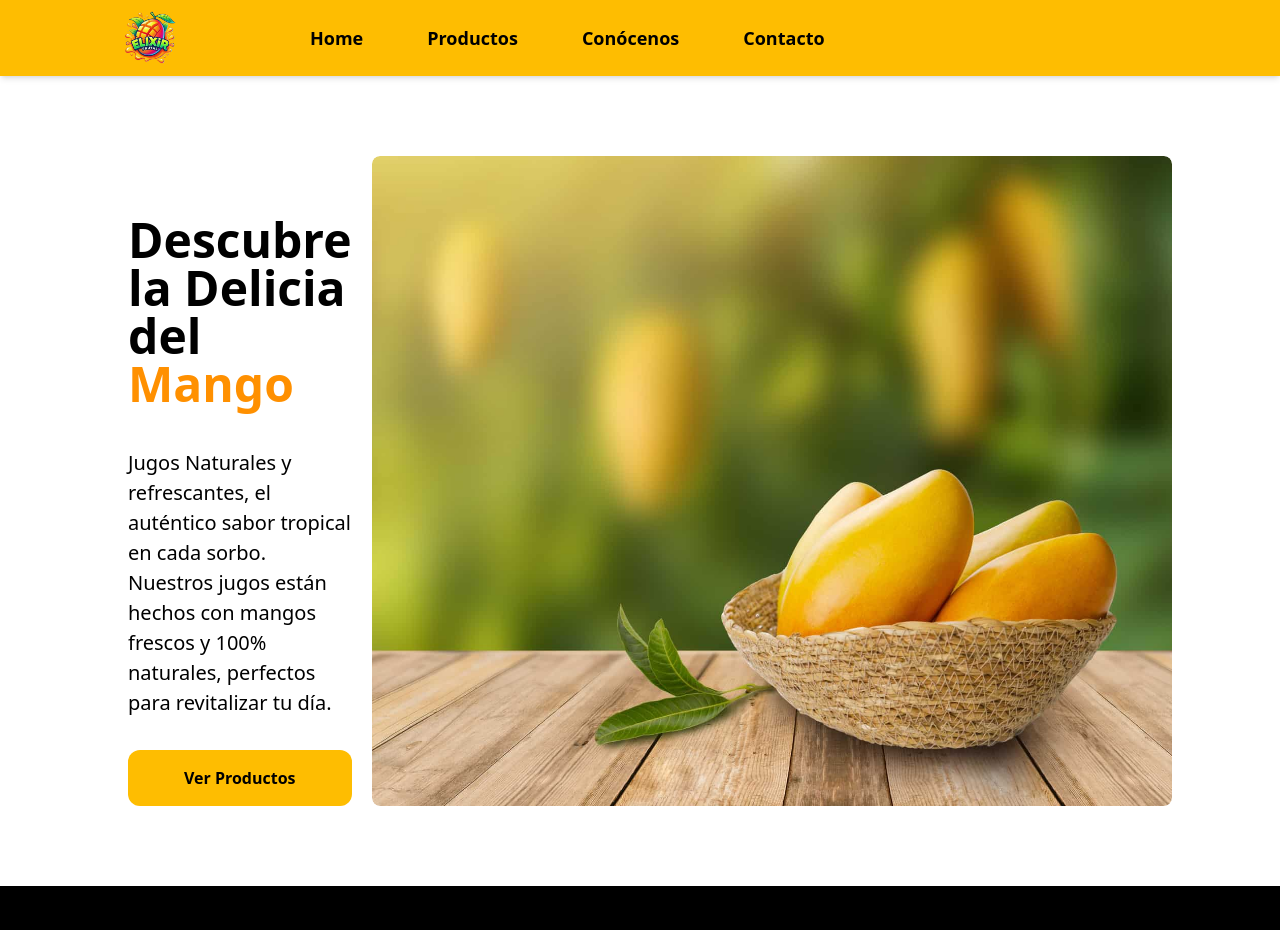
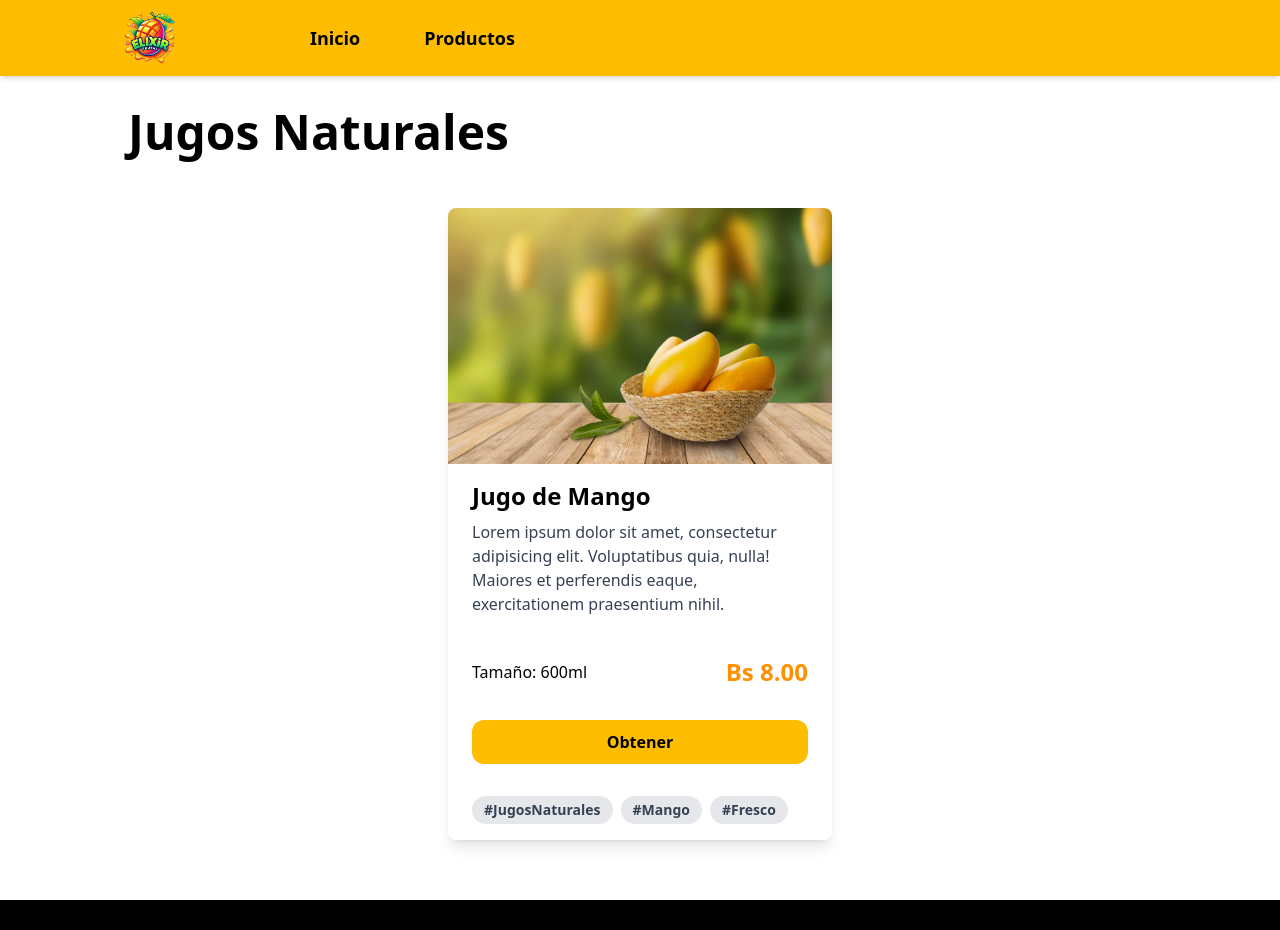
Before and after one commit to GustavoLuizaga/Passion-Fruit, a React (Vite) app: page /products in a window 1280 px wide. Shown: the top 930 px of the page. Built offline with nearby package versions, Linux system fonts and the light colour scheme.

Commit message:
Card implementation and bug fixes

```diff
--- a/package.json
+++ b/package.json
@@ -13,7 +13,8 @@
     "@tailwindcss/vite": "^4.0.0",
     "react": "^18.3.1",
     "react-dom": "^18.3.1",
-    "react-icons": "^5.4.0"
+    "react-icons": "^5.4.0",
+    "react-router-dom": "^7.1.5"
   },
   "devDependencies": {
     "@eslint/js": "^9.17.0",
--- a/src/App.jsx
+++ b/src/App.jsx
@@ -1,11 +1,9 @@
 import './App.css';
-import LandingPage from './pages/LandingPage';
+import AppRoutes from './routes/AppRoutes';
 
 function App() {
   return (
-    <>
-      <LandingPage />
-    </>
+      <AppRoutes/>
   );
 }
 
--- a/src/components/Card.jsx
+++ b/src/components/Card.jsx
@@ -1,17 +1,30 @@
+import Mango from "../assets/Mango.jpg";
+
 const Card = () => {
     return (
-        <div className="max-w-sm rounded overflow-hidden shadow-lg">
-            <img className="w-full" src="" alt="Sunset in the mountains"/>
+        <div className="max-w-sm rounded-lg overflow-hidden shadow-lg">
+            <img className="w-full" src={Mango} alt="Sunset in the mountains" />
             <div className="px-6 py-4">
-                    <div className="font-bold text-xl mb-2">The Coldest Sunset</div>
+                <div className="font-bold text-2xl mb-2">Jugo de Mango </div>
                 <p className="text-gray-700 text-base">
                     Lorem ipsum dolor sit amet, consectetur adipisicing elit. Voluptatibus quia, nulla! Maiores et perferendis eaque, exercitationem praesentium nihil.
                 </p>
+                <div className="mt-10 flex justify-between items-center">
+                    <p>Tamaño: 600ml</p>
+                    <p className="text-right text-2xl font-bold"> <span className="text-[#FF9000]" > Bs 8.00 </span></p>
+                </div>
+                <button
+                    className="w-full bg-[#FEBD01] p-2.5 rounded-xl mt-8 font-semibold cursor-pointer"
+                    onClick={() => window.location.href = "https://www.facebook.com/profile.php?id=61572239407939&rdid=v3BR8n6YIDvfHJIW#"}
+                >
+                    Obtener
+                </button>
+
             </div>
             <div className="px-6 pt-4 pb-2">
-                    <span className="inline-block bg-gray-200 rounded-full px-3 py-1 text-sm font-semibold text-gray-700 mr-2 mb-2">#photography</span>
-                    <span className="inline-block bg-gray-200 rounded-full px-3 py-1 text-sm font-semibold text-gray-700 mr-2 mb-2">#travel</span>
-                    <span className="inline-block bg-gray-200 rounded-full px-3 py-1 text-sm font-semibold text-gray-700 mr-2 mb-2">#winter</span>
+                <span className="inline-block bg-gray-200 rounded-full px-3 py-1 text-sm font-semibold text-gray-700 mr-2 mb-2">#JugosNaturales</span>
+                <span className="inline-block bg-gray-200 rounded-full px-3 py-1 text-sm font-semibold text-gray-700 mr-2 mb-2">#Mango</span>
+                <span className="inline-block bg-gray-200 rounded-full px-3 py-1 text-sm font-semibold text-gray-700 mr-2 mb-2">#Fresco</span>
             </div>
         </div>
     );
--- a/src/components/Footer.jsx
+++ b/src/components/Footer.jsx
@@ -22,8 +22,8 @@ export default function Footer() {
         <div>
           <h3 className="font-semibold text-white md:px-10">Productos</h3>
           <ul className="mt-2 text-gray-400 space-y-2 md:px-10">
-            <li><a href="#">Todos los productos</a></li>
-            <li><a href="#">Jugos naturales</a></li>
+            <li><a href="/products">Todos los productos</a></li>
+            <li><a href="/products">Jugos naturales</a></li>
           </ul>
         </div>
 
@@ -56,11 +56,11 @@ export default function Footer() {
             </li>
             <li className="flex items-center gap-2">
               <FaPhone className="text-[#FEBD01]" />
-              +591 ...
+              +591 75408059
             </li>
             <li className="flex items-center gap-2">
               <FaEnvelope className="text-[#FEBD01]" />
-              ....@gmail.com
+              elixirfrutal@gmail.com
             </li>
           </ul>
         </div>
--- a/src/components/Navbar.jsx
+++ b/src/components/Navbar.jsx
@@ -9,14 +9,14 @@ const Navbar = () => {
         <nav className="bg-[#FEBD01] shadow-md p-1.5">
            <div className="max-w-7xl mx-auto flex items-center justify-between md:justify-start px-8 md:ml-[5rem]">
                 {/* LOGO */}
+                <a href="/">
                 <img src={Logo} alt="logo" className="w-16 h-16" />
+                </a>
 
                 {/* MENÚ - Oculto en pantallas pequeñas */}
                 <ul className="hidden md:flex  px-32 space-x-16 text-lg font-semibold">
-                    <li><a href="/" className="hover:text-white">Home</a></li>
-                    <li><a href="#productos" className="hover:text-white">Productos</a></li>
-                    <li><a href="#conocenos" className="hover:text-white">Conócenos</a></li>
-                    <li><a href="#contacto" className="hover:text-white">Contacto</a></li>
+                    <li><a href="/" className="hover:text-white">Inicio</a></li>
+                    <li><a href="/products" className="hover:text-white">Productos</a></li>
                 </ul>
 
                 {/* BOTÓN HAMBURGUESA - SOLO APARECE EN PANTALLAS PEQUEÑAS */}
@@ -30,10 +30,8 @@ const Navbar = () => {
 
             {/* MENÚ RESPONSIVO - SOLO SE MUESTRA CUANDO `isOpen` ES `true` */}
             <div className={`md:hidden flex flex-col bg-[#FEBD01] absolute top-16 left-0 w-full p-4 space-y-4 transition-all duration-300 ${isOpen ? "block" : "hidden"}`}>
-                <a href="#home" className="block text-lg hover:text-white">Home</a>
-                <a href="#productos" className="block text-lg hover:text-white">Productos</a>
-                <a href="#conocenos" className="block text-lg hover:text-white">Conócenos</a>
-                <a href="#contacto" className="block text-lg hover:text-white">Contacto</a>
+                <a href="#home" className="block text-lg hover:text-white">Inicio</a>
+                <a href="/products" className="block text-lg hover:text-white">Productos</a>
             </div>
         </nav>
     );
--- a/src/pages/LandingPage.jsx
+++ b/src/pages/LandingPage.jsx
@@ -6,24 +6,27 @@ const LandingPage = () => {
     return (
         <div className="min-h-screen">
             <Navbar />
-            <div className="px-5 py-8 md:px-32 md:py-20 flex w-full">
+            <div className="px-5 py-1.5 md:px-32 md:py-20 flex w-full">
                 {/* Contenedor del contenido (Texto + Imagen) */}
                 <div className="flex flex-col md:flex-row md:justify-between w-full">
                     {/* Contenedor del Texto */}
-                    <div className="max-w-[500px] mt-15">
+                    <div className="max-w-[500px] mt-8">
                         <h1 className="text-5xl md:text-5xl font-bold text-left">
                             Descubre la Delicia del <span className="text-[#FF9000]">Mango</span>
                         </h1>
                         <p className="text-left mt-10 text-[20px]">
                             Jugos Naturales y refrescantes, el auténtico sabor tropical en cada sorbo. Nuestros jugos están hechos con mangos frescos y 100% naturales, perfectos para revitalizar tu día.
                         </p>
-                        <button className="w-full bg-[#FEBD01] p-4 rounded-xl text-[16px] text-black font-semibold mt-8">
-                            Ver Productos
-                        </button>
+                        <a href="/products">
+                            <button className="w-full bg-[#FEBD01] p-4 rounded-xl text-[16px] text-black font-semibold mt-8 cursor-pointer" >
+                                Ver Productos
+                            </button>
+                        </a>
+
                     </div>
 
                     {/* Contenedor de la Imagen */}
-                    <div className="mt-10 md:mt-0 md:ml-5 md:py-0 flex-shrink-0 rounded-lg overflow-hidden w-full md:w-[800px] h-auto">
+                    <div className="mt-10 md:mt-0 md:ml-5 md:py-0 flex-shrink-0 rounded-lg overflow-hidden w-full md:w-[800px] h-auto mb-5">
                         <img
                             src={Mango}
                             alt="Jugo de Mango"
--- a/src/pages/Products.jsx
+++ b/src/pages/Products.jsx
@@ -1,12 +1,22 @@
 import Footer from "../components/Footer";
-import Navbar from "../components/Navbar";
+import Navbar from "../components/Navbar"
+import Card from "../components/Card";
 
 const Products = () => {
     return (
-        <div>
+        <div className="">
             <Navbar />
+            <h1 className="text-5xl md:text-5xl font-bold text-left md:px-32 px-5 py-8 ">
+                Jugos Naturales
+            </h1>
+            <div className="mt-5 md:px-32 flex justify-center mb-15">
+            <Card />
+            </div>
+
             <Footer />
+
         </div>
+
     );
 };
 
--- /dev/null
+++ b/src/routes/AppRoutes.jsx
@@ -0,0 +1,16 @@
+import { BrowserRouter as Router, Routes, Route } from "react-router-dom";
+import LandingPage from "../pages/LandingPage";
+import Products  from "../pages/Products";
+
+function AppRoutes() {
+  return (
+    <Router>
+      <Routes>
+        <Route path="/" element={<LandingPage />} />
+        <Route path="/products" element={<Products/>} />
+      </Routes>
+    </Router>
+  );
+}
+
+export default AppRoutes;
```
Also changed, not shown: 1 other file (tests, documents, lock files or other folders). Lines whose indentation alone changed are shown as unchanged.
